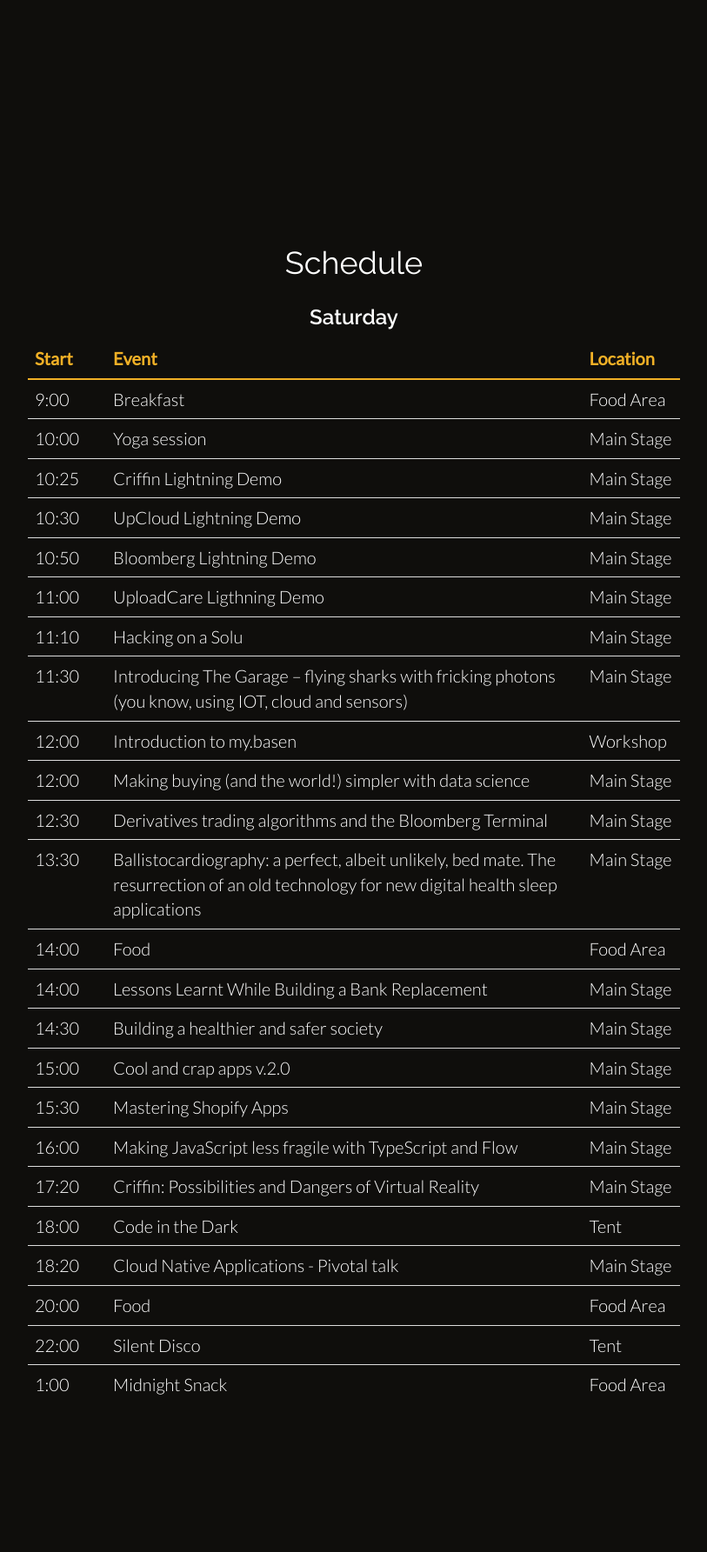
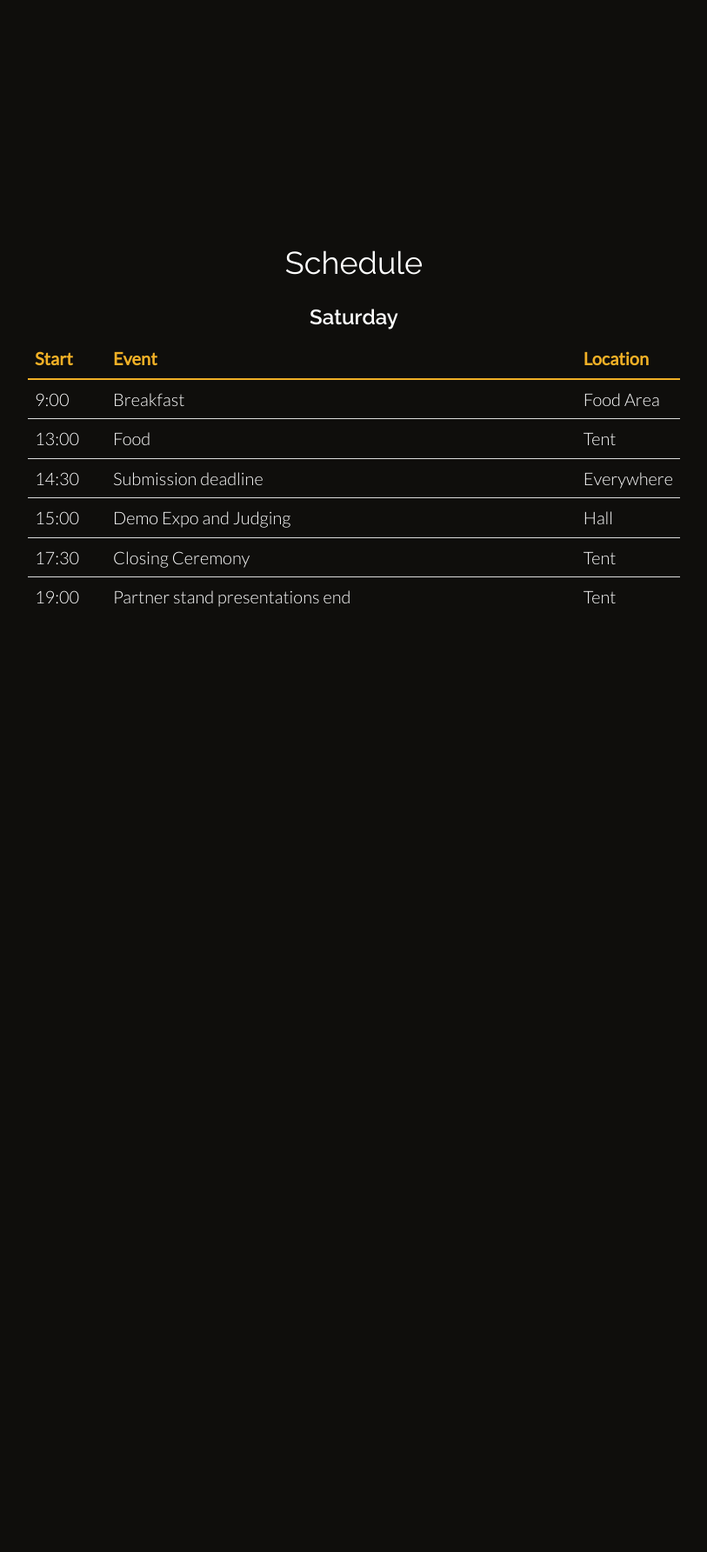
Before and after one commit to junctionasia/junctionasia.github.io, a Jekyll site: the page built from slideshow.html, in a window 1280 px wide. Shown: the whole page at 87% size, without its empty margins (233-1046 px from the left). Built offline with Jekyll 4.4.1, drawn with Linux system fonts in a browser that asks for light colours; nearby versions of some CDN libraries; after the commit the page ends 900 px from its top, so only the background shows below that.

Commit message:
Edited schedule

```diff
--- a/schedule.html
+++ b/schedule.html
@@ -79,6 +79,7 @@
                         <tr><td>14:30</td><td>Submission deadline</td><td>Everywhere</td></tr>
                         <tr><td>15:00</td><td>Demo Expo and Judging</td><td>Hall</td></tr>
                         <tr><td>17:30</td><td>Closing Ceremony</td><td>Tent</td></tr>
+						<tr><td>19:00</td><td>Partner stand presentations end</td><td>Tent</td></tr>
                     </tbody>
                 </table>
             </div>
--- a/slideshow.html
+++ b/slideshow.html
@@ -15,30 +15,14 @@
                         <tr><td>Start</td><td>Event</td><td>Location</td></tr>
                     </thead>
                     <tbody>
+                        <tbody>
                         <tr><td>9:00</td><td>Breakfast</td><td>Food Area</td></tr>
-                        <tr><td>10:00</td><td>Yoga session</td><td>Main Stage</td></tr>
-						<tr><td>10:25</td><td>Criffin Lightning Demo</td><td>Main Stage</td></tr>
-						<tr><td>10:30</td><td>UpCloud Lightning Demo</td><td>Main Stage</td></tr>
-						<tr><td>10:50</td><td>Bloomberg Lightning Demo</td><td>Main Stage</td></tr>
-						<tr><td>11:00</td><td>UploadCare Ligthning Demo</td><td>Main Stage</td></tr>
-						<tr><td>11:10</td><td>Hacking on a Solu</td><td>Main Stage</td></tr>
-                        <tr><td>11:30</td><td>Introducing The Garage – flying sharks with fricking photons (you know, using IOT, cloud and sensors)</td><td>Main Stage</td></tr>
-                        <tr><td>12:00</td><td>Introduction to my.basen</td><td>Workshop</td></tr>
-						<tr><td>12:00</td><td>Making buying (and the world!) simpler with data science</td><td>Main Stage</td></tr>
-                        <tr><td>12:30</td><td>Derivatives trading algorithms and the Bloomberg Terminal</td><td>Main Stage</td></tr>
-                        <tr><td>13:30</td><td>Ballistocardiography: a perfect, albeit unlikely, bed mate. The resurrection of an old technology for new digital health sleep applications</td><td>Main Stage</td></tr>
-                        <tr><td>14:00</td><td>Food</td><td>Food Area</td></tr>
-                        <tr><td>14:00</td><td>Lessons Learnt While Building a Bank Replacement</td><td>Main Stage</td></tr>
-                        <tr><td>14:30</td><td>Building a healthier and safer society</td><td>Main Stage</td></tr>
-                        <tr><td>15:00</td><td>Cool and crap apps v.2.0</td><td>Main Stage</td></tr>
-						<tr><td>15:30</td><td>Mastering Shopify Apps</td><td>Main Stage</td></tr>
-                        <tr><td>16:00</td><td>Making JavaScript less fragile with TypeScript and Flow</td><td>Main Stage</td></tr>
-						<tr><td>17:20</td><td>Criffin: Possibilities and Dangers of Virtual Reality</td><td>Main Stage</td></tr>
-						<tr><td>18:00</td><td>Code in the Dark</td><td>Tent</td></tr>
-                        <tr><td>18:20</td><td>Cloud Native Applications - Pivotal talk</td><td>Main Stage</td></tr>
-						<tr><td>20:00</td><td>Food</td><td>Food Area</td></tr>
-						<tr><td>22:00</td><td>Silent Disco</td><td>Tent</td></tr>
-						<tr><td>1:00</td><td>Midnight Snack</td><td>Food Area</td></tr>
+                        <tr><td>13:00</td><td>Food</td><td>Tent</td></tr>
+                        <tr><td>14:30</td><td>Submission deadline</td><td>Everywhere</td></tr>
+                        <tr><td>15:00</td><td>Demo Expo and Judging</td><td>Hall</td></tr>
+                        <tr><td>17:30</td><td>Closing Ceremony</td><td>Tent</td></tr>
+						<tr><td>19:00</td><td>Partner stand presentations end</td><td>Tent</td></tr>
+                    </tbody>
                     </tbody>
                 </table>
 				</div>
```
